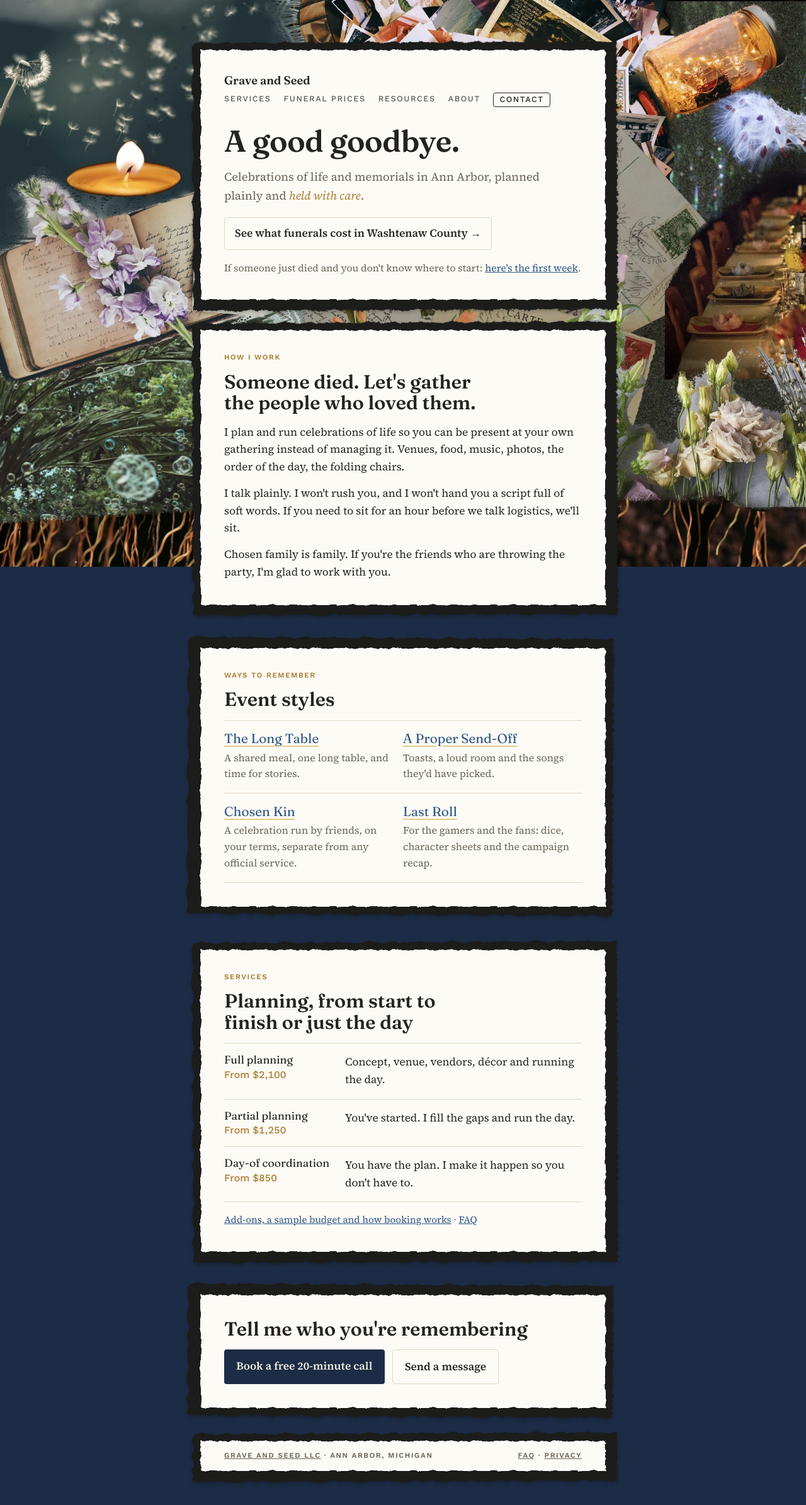
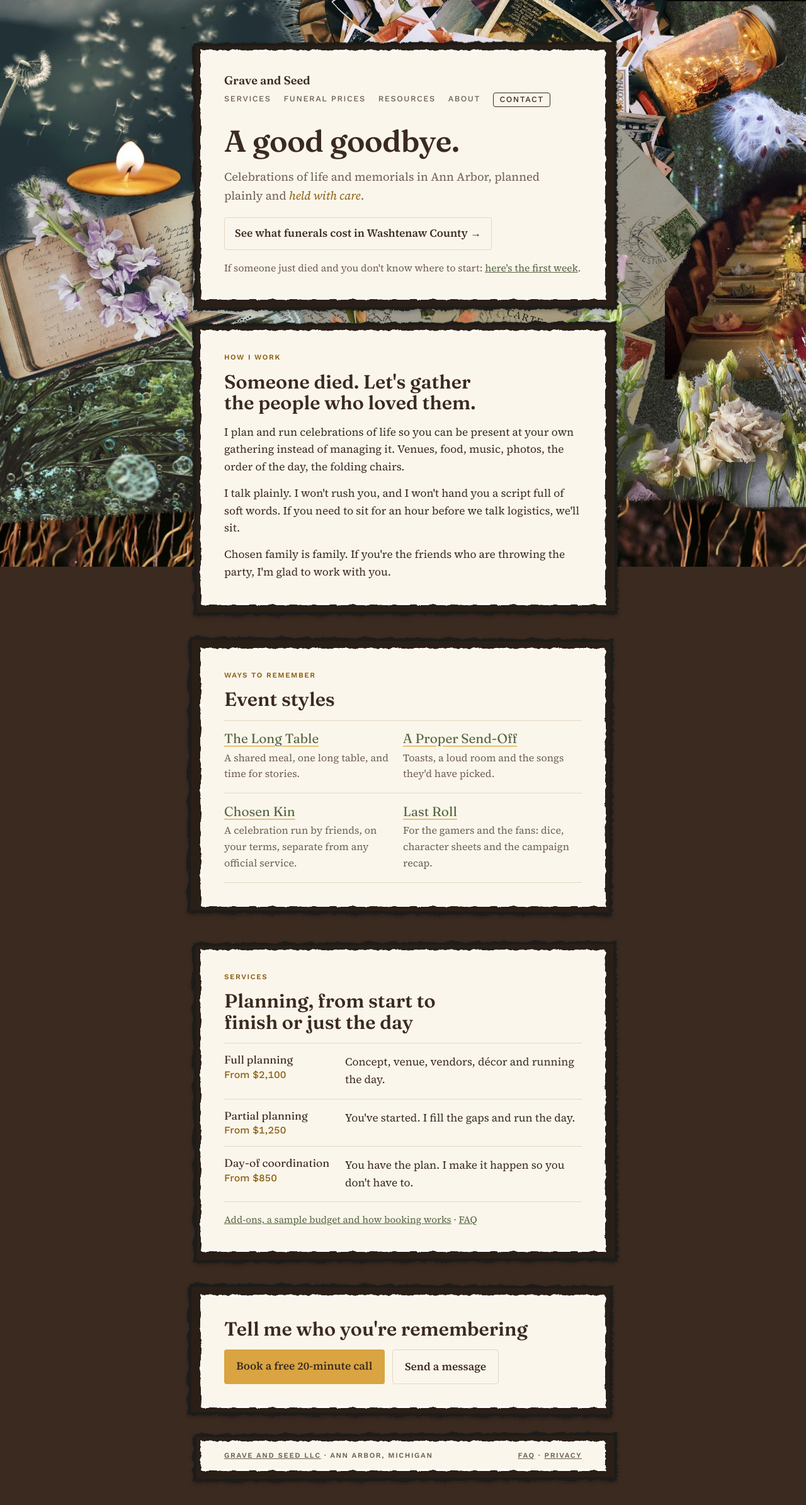
Before and after one commit to katekelley/graveandseed, a Jekyll site: the page built from index.html, in a window 1280 px wide. Shown: the whole page at 63% size. Built offline with Jekyll 4.4.1, drawn with Linux system fonts in a browser that asks for light colours.

Commit message:
Switch site to brand palette: oat cream, earth brown, sage, marigold
Co-Authored-By: Claude Opus 5.5 <noreply@anthropic.com>
Claude-Session: https://claude.ai/code/session_011MgnuFvzxaY4h6eTNtEtbx

```diff
--- a/_includes/head.html
+++ b/_includes/head.html
@@ -12,38 +12,41 @@
 <link rel="preconnect" href="https://fonts.gstatic.com" crossorigin>
 <link rel="stylesheet" href="https://fonts.googleapis.com/css2?family=Fraunces:ital,opsz,wght@0,9..144,400;0,9..144,600;1,9..144,400&family=Source+Serif+4:ital,opsz,wght@0,8..60,400;0,8..60,600;1,8..60,400&family=Work+Sans:wght@500;600&display=swap">
 <style>
-/* Layout: one plain column on warm paper; a collage of wind and seed at the top; wheat and gold accents pulled from the collage. */
+/* Layout: one plain column on warm paper; a collage of wind and seed at the top; oat cream, earth brown, sage and marigold (see the brand guide). */
 :root {
   color-scheme: light;
-  --paper: #F6F1E7;
-  --ink: #26231F;
-  --muted: #6A6255;
-  --soil: #1D2C46;
-  --soil-ink: #F4EEE2;
-  --moss: #2D5784;
-  --wheat: #A87B2F;
-  --wheat-soft: #E6CB8F;
-  --card: #FDFBF6;
-  --backing: #1C1C1A;
-  --mat: #D9B873;
+  --paper: #F3EBDD;
+  --ink: #3B2A20;
+  --muted: #6E5F52;
+  --soil: #3B2A20;
+  --soil-ink: #F3EBDD;
+  --moss: #56653F;
+  --wheat: #8A5F10;
+  --wheat-soft: #E8C277;
+  --card: #FBF6EC;
+  --backing: #2A1F17;
+  --mat: #D9A441;
+  --marigold: #D9A441;
+  --marigold-deep: #C48E2C;
+  --sage: #9AA88A;
   --edge-backing: url("/assets/edges/backing.png");
   --edge-paper: url("/assets/edges/paper.png");
   --wall-img: url("/assets/collage-garden.jpg");
-  --line: #E1D6C2;
-  --field: #FBF8F1;
+  --line: #E2D6C2;
+  --field: #F8F2E6;
   --display: "Fraunces", Georgia, "Times New Roman", serif;
   --body: "Source Serif 4", Georgia, "Times New Roman", serif;
   --label: "Work Sans", "Helvetica Neue", Arial, sans-serif;
 }
 @media (prefers-color-scheme: dark) {
   :root:not([data-theme="light"]) {
-    --paper: #141B26; --ink: #ECE6DA; --muted: #ADA594; --soil: #0E1520; --soil-ink: #F1EADD;
-    --moss: #93B9DE; --wheat: #E0BF78; --line: #2C3646; --field: #1A2230; --card: #22262b; --backing: #0C0C0B; --edge-backing: url("/assets/edges/backing-dark.png"); --edge-paper: url("/assets/edges/paper-dark.png"); color-scheme: dark;
+    --paper: #1F1813; --ink: #EFE6D6; --muted: #B3A592; --soil: #17110D; --soil-ink: #F3EBDD;
+    --moss: #B5C4A3; --wheat: #E3B45A; --line: #3A2E25; --field: #271E18; --card: #2A221C; --backing: #0E0A07; --marigold: #E3B45A; --marigold-deep: #D9A441; --edge-backing: url("/assets/edges/backing-dark.png"); --edge-paper: url("/assets/edges/paper-dark.png"); color-scheme: dark;
   }
 }
 :root[data-theme="dark"] {
-  --paper: #141B26; --ink: #ECE6DA; --muted: #ADA594; --soil: #0E1520; --soil-ink: #F1EADD;
-  --moss: #93B9DE; --wheat: #E0BF78; --line: #2C3646; --field: #1A2230; --card: #22262b; --backing: #0C0C0B; --edge-backing: url("/assets/edges/backing-dark.png"); --edge-paper: url("/assets/edges/paper-dark.png"); color-scheme: dark;
+  --paper: #1F1813; --ink: #EFE6D6; --muted: #B3A592; --soil: #17110D; --soil-ink: #F3EBDD;
+  --moss: #B5C4A3; --wheat: #E3B45A; --line: #3A2E25; --field: #271E18; --card: #2A221C; --backing: #0E0A07; --marigold: #E3B45A; --marigold-deep: #D9A441; --edge-backing: url("/assets/edges/backing-dark.png"); --edge-paper: url("/assets/edges/paper-dark.png"); color-scheme: dark;
 }
 body { margin: 0; background: var(--paper); color: var(--ink); font: 400 1.08rem/1.6 var(--body); }
 .wrap { max-width: 44rem; margin: 0 auto; padding-left: max(16px, env(safe-area-inset-left, 0px)); padding-right: max(16px, env(safe-area-inset-right, 0px)); }
@@ -53,7 +56,7 @@ a { color: var(--moss); }
 .label { font: 600 0.72rem/1 var(--label); letter-spacing: 0.14em; text-transform: uppercase; color: var(--wheat); }
 
 header.soil { background: var(--soil); color: var(--soil-ink); position: relative; isolation: isolate; }
-header.soil::before { content: ""; position: absolute; inset: 0; z-index: -1; background: linear-gradient(180deg, rgba(14,22,36,0.55) 0%, rgba(14,22,36,0.72) 100%); }
+header.soil::before { content: ""; position: absolute; inset: 0; z-index: -1; background: linear-gradient(180deg, rgba(46,33,25,0.55) 0%, rgba(46,33,25,0.72) 100%); }
 header.soil { min-height: 30rem; display: flex; }
 header.soil .wrap, header.soil.slim .wrap { width: 100%; box-sizing: border-box; display: flex; flex-direction: column; gap: 1.25rem; padding-block: 1.5rem 2.75rem; }
 header.soil h1 { margin-top: auto; padding-top: 1.5rem; }
@@ -62,8 +65,8 @@ header.soil.slim .wrap { padding-block: 1.5rem 2rem; }
 header.soil .hero-cta { align-self: flex-start; }
 header.soil.hero { background: var(--soil); min-height: 0; display: block; }
 header.soil.hero::before { display: none; }
-.hero .art { position: relative; background: #1B3A78 url("/assets/collage-garden.jpg") center 60% / cover no-repeat; aspect-ratio: 12 / 7; max-height: 70vh; width: 100%; }
-.hero .art::after { content: ""; position: absolute; inset: 0; background: linear-gradient(180deg, rgba(14,22,36,0.55) 0%, rgba(14,22,36,0) 22%, rgba(29,44,70,0) 78%, var(--soil) 100%); }
+.hero .art { position: relative; background: #3B2A20 url("/assets/collage-garden.jpg") center 60% / cover no-repeat; aspect-ratio: 12 / 7; max-height: 70vh; width: 100%; }
+.hero .art::after { content: ""; position: absolute; inset: 0; background: linear-gradient(180deg, rgba(46,33,25,0.55) 0%, rgba(46,33,25,0) 22%, rgba(59,42,32,0) 78%, var(--soil) 100%); }
 .hero .art .wrap { position: relative; z-index: 1; padding-block: 1.5rem 0; }
 header.soil.hero .hero-copy { padding-block: 0.75rem 3rem; }
 header.soil.hero .hero-copy h1 { margin-top: 0; padding-top: 0; }
@@ -112,7 +115,7 @@ label { display: grid; gap: 0.35rem; font-size: 0.95rem; min-width: 0; }
 input, textarea { font: 400 1rem/1.4 var(--body); color: var(--ink); background: var(--paper); border: 1px solid var(--line); border-radius: 4px; padding: 0.6rem 0.7rem; width: 100%; box-sizing: border-box; }
 textarea { min-height: 7rem; resize: vertical; }
 input:focus, textarea:focus, button:focus-visible { outline: 2px solid var(--moss); outline-offset: 2px; }
-.send { justify-self: start; background: var(--soil); color: var(--soil-ink); border: 0; padding: 0.8rem 1.2rem; }
+.send { justify-self: start; background: var(--marigold); color: #3B2A20; border: 0; padding: 0.8rem 1.2rem; }
 .note { color: var(--muted); font-size: 0.95rem; }
 .sent { color: var(--moss); font-weight: 600; }
 
@@ -123,8 +126,8 @@ footer .foot-card { display: flex; flex-wrap: wrap; justify-content: space-betwe
 .topnav .links { display: flex; flex-wrap: wrap; gap: 0.4rem 1.25rem; }
 .topnav .links a { font: 500 0.8rem/1.6 var(--label); letter-spacing: 0.12em; text-transform: uppercase; color: var(--soil-ink); opacity: 0.8; text-decoration: none; }
 .topnav .links a:hover, .topnav .links a[aria-current] { opacity: 1; text-decoration: underline; text-underline-offset: 4px; }
-.hero-cta { display: inline-block; justify-self: start; margin-top: 0.25rem; padding: 0.7rem 1rem; border: 1px solid rgba(244,238,226,0.5); border-radius: 4px; color: var(--soil-ink); text-decoration: none; font-weight: 600; }
-.hero-cta:hover { background: rgba(244,238,226,0.08); }
+.hero-cta { display: inline-block; justify-self: start; margin-top: 0.25rem; padding: 0.7rem 1rem; border: 1px solid rgba(243,235,221,0.5); border-radius: 4px; color: var(--soil-ink); text-decoration: none; font-weight: 600; }
+.hero-cta:hover { background: rgba(243,235,221,0.08); }
 
 .budget { background: var(--field); border: 1px solid var(--line); border-radius: 6px; padding: 1.25rem 1.5rem; display: grid; gap: 0.75rem; }
 .budget h3 { font-size: 1.3rem; font-weight: 500; }
@@ -171,13 +174,13 @@ ol.steps p { color: var(--muted); font-size: 1rem; }
 .faq summary::marker { color: var(--moss); }
 .faq details p { margin-top: 0.6rem; max-width: 38rem; }
 .book { font-weight: 600; flex-basis: 100%; }
-.nav-cta { border: 1px solid rgba(244,238,226,0.6); border-radius: 4px; padding: 0 0.6rem; opacity: 1 !important; }
+.nav-cta { border: 1px solid rgba(243,235,221,0.6); border-radius: 4px; padding: 0 0.6rem; opacity: 1 !important; }
 .next { background: var(--field); border: 1px solid var(--line); border-radius: 6px; padding: 1.5rem; }
 .actions { display: flex; flex-wrap: wrap; gap: 0.75rem; }
-.button { display: inline-block; background: var(--soil); color: var(--soil-ink); text-decoration: none; font-weight: 600; padding: 0.8rem 1.2rem; border-radius: 4px; }
+.button { display: inline-block; background: var(--marigold); color: #3B2A20; text-decoration: none; font-weight: 600; padding: 0.8rem 1.2rem; border-radius: 4px; }
 .button.quiet { background: transparent; color: var(--ink); border: 1px solid var(--line); }
 .tier .from { color: var(--wheat); }
-.button:hover, .send:hover { background: var(--moss); }
+.button:hover, .send:hover { background: var(--marigold-deep); }
 .style h3 a { text-decoration-color: var(--wheat-soft); text-underline-offset: 4px; }
 
 /* Collage cards, after katekeepsgrowing.com: the painted collage is the wall; each card is cream paper on a thin gold mat on blue construction paper. */
```
Also changed, not shown: assets/icon-180.png, assets/icon.svg, assets/seed-mark.svg.
